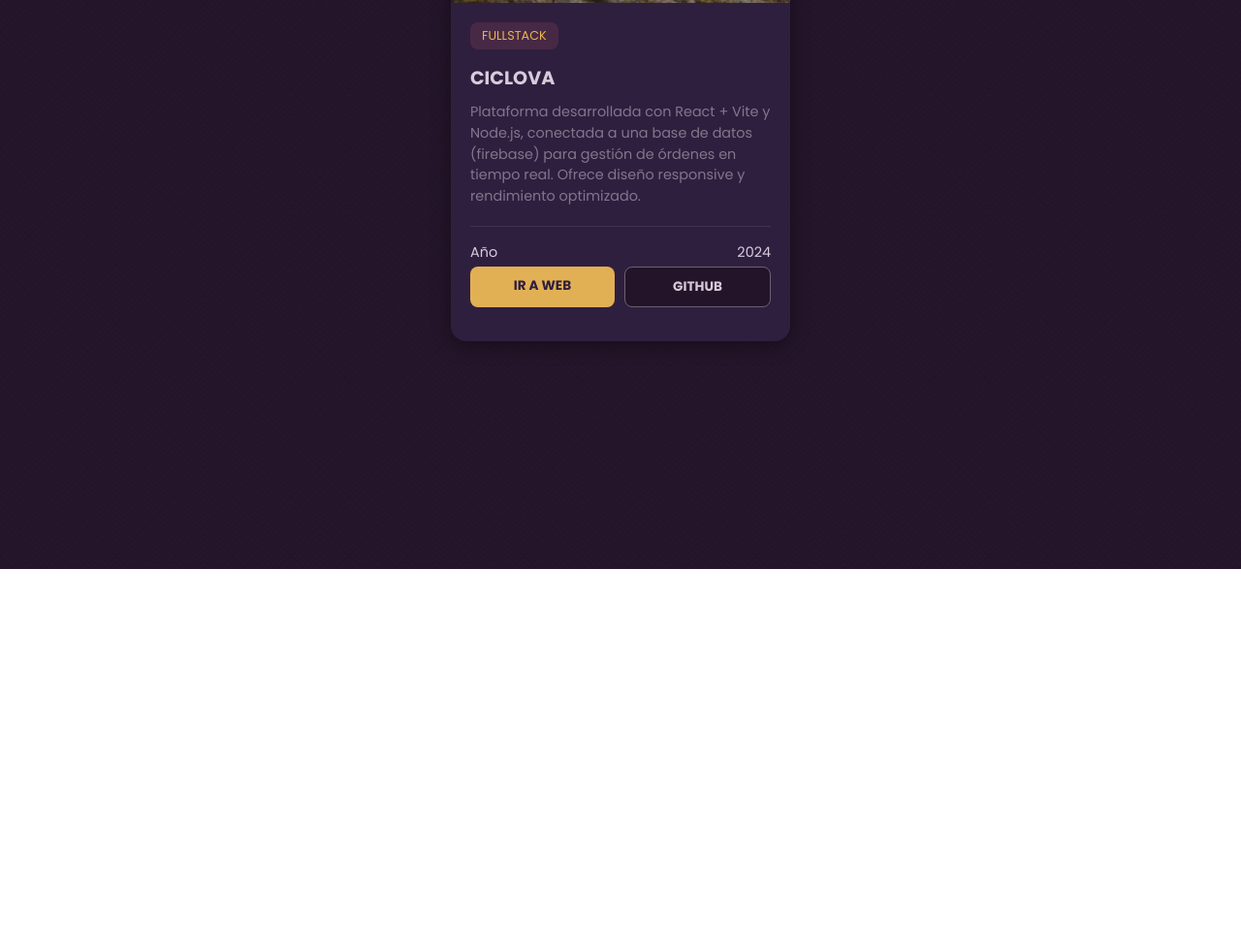
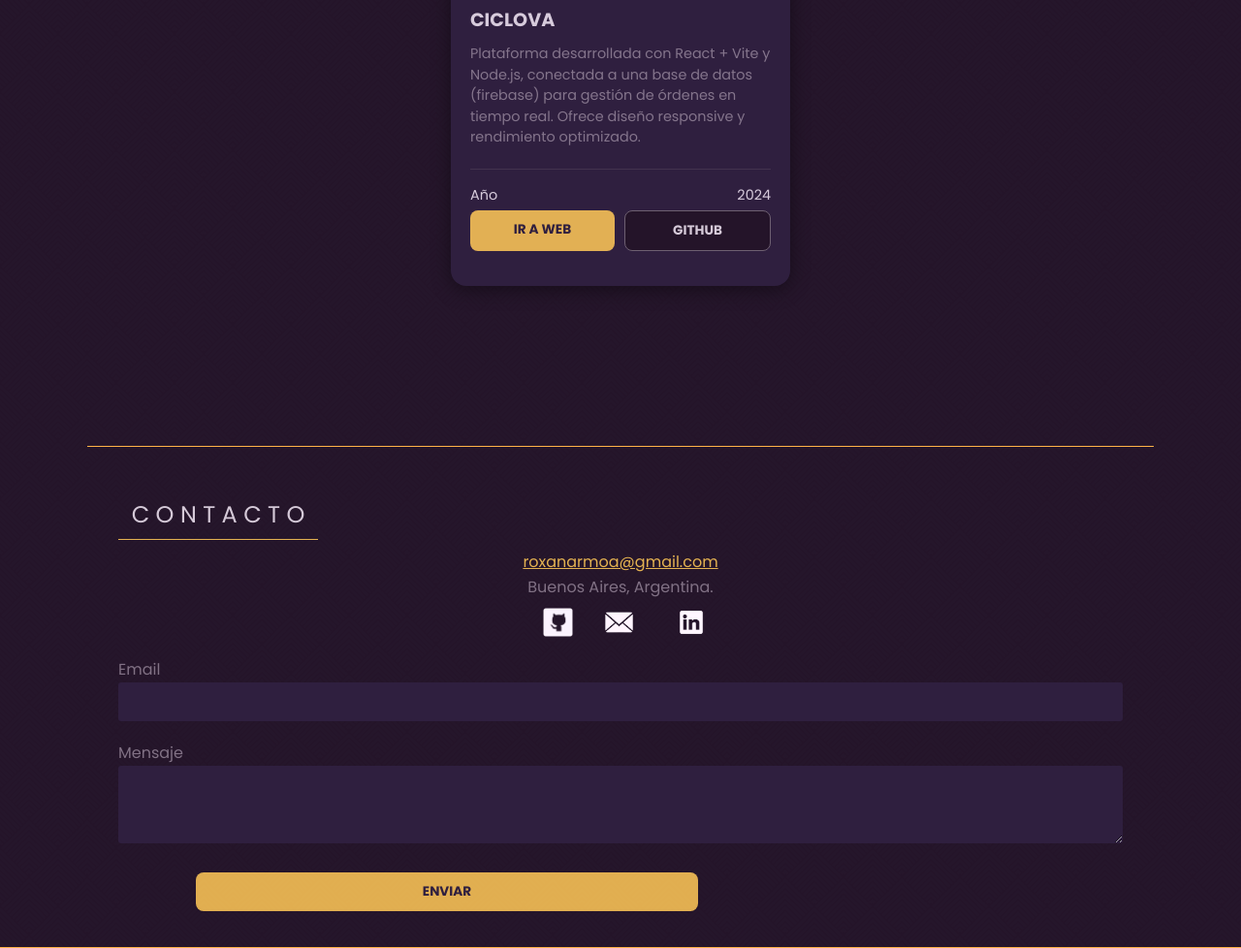
Before and after one commit to Roxanaarmoa/portfolio-Roxana, a plain HTML site: page index.html in a window 1280 px wide. Shown: the part 1284-2262 px from the top of the page at 97% size. Before the commit the page ends 1871 px from the top, so only its background shows below. Drawn offline with Linux system fonts and the light colour scheme; some packages are replaced by stand-ins of ours; a script that the page names is missing.

Commit message:
responsive fix

```diff
--- /dev/null
+++ b/form.js
@@ -0,0 +1,59 @@
+//* Formulario para enviar correos (Gmail)
+
+const form = document.getElementById('contactForm');
+
+form.addEventListener('submit', async (e) => {
+    e.preventDefault();// evita recargar la página
+
+    //Creamos un objeto para guardar los datos
+    const formData = {
+        email:document.getElementById ("email").value,
+        message:document.getElementById("message").value,
+
+    }
+
+    //sweetalert enviando..
+    try {
+        Swal.fire({
+            text: 'Enviando... puede demorar unos minutos',
+            allowOutsideClick: false,
+            didOpen: () => {
+                Swal.showLoading();
+            }
+});
+    //fetch envia o recibe datos, en este caso esta enviado al backendatos del email
+        const response = await fetch("render", {
+            method: "POST",
+            headers: {
+                "Content-Type": "application/json", // Indicamos que enviamos JSON
+                },
+            body: JSON.stringify(formData), // Convertimos los datos a JSON
+        });
+
+    if (response.ok) {
+        // Alerta con SweetAlert si fue exitoso
+
+        Swal.fire({
+        text: 'Enviado correctamente',
+        icon: 'success',
+        confirmButtonText: 'Cerrar'
+    });
+      form.reset(); // limpia el formulario
+    } else {
+        Swal.fire({
+        title: 'Oops...',
+        text: 'Hubo un error al enviar el mensaje.',
+        icon: 'error',
+        confirmButtonText: 'Intentar de nuevo'
+    });
+    }
+    } catch (error) {
+    Swal.fire({
+        title: 'Error de conexión',
+        text: 'No se pudo conectar con el servidor.',
+        icon: 'error',
+        confirmButtonText: 'Cerrar'
+    });
+    console.error(error);
+}
+});
--- a/index.html
+++ b/index.html
@@ -17,12 +17,11 @@
     <main class="main">
         <div class="wrapper">
 
-
             <section class="me">
                 <img class="photo" src="/img/FOTO2.jpg" alt="">
                 <h1>Hola, soy <b class="name">Roxana Armoa</b></h1>
                 <h2>Front-end Developer</h2>
-                <p>Desarrolladora Full Stack junior, con experiencia en Python, Node.js, React y JavaScript. Siempre aprendiendo nuevas tecnologías y mejorando mis habilidades.</p>
+                <p>Desarrolladora junior, aprendiendo nuevas tecnologías y mejorando mis habilidades.</p>
                 <div class="logos-container">
                     <img src="/img/github.png" alt="">
                     <img class="email" src="/img/email.png" alt="">
@@ -36,7 +35,7 @@
                 </a>
             </section>
 
-
+            <!-- projects-->
             <section id="sectionp"  class="proyects">
                 <h3 class="title">P R O Y E C T O S</h3>
 
@@ -67,14 +66,39 @@
 
             </section>
 
+            <!-- contact -->
+            <section class="contact">
 
-            <section class="contact">
+                <h2>C O N T A C T O</h2>
+                <div class="info">
+                    <a href="https://mail.google.com/mail/u/0/#all?compose=new" target="_blank"> roxanarmoa@gmail.com</a>
+                    <p>Buenos Aires, Argentina.</p>
+                </div>
+
+                <div class="logos-container">
+                    <img src="/img/github.png" alt="">
+                    <img class="email" src="/img/email.png" alt="">
+                    <img src="/img/linkedin.png" alt="">
+                </div>
+
+                <!-- form c/ Nodemailer-->
+                <form class="form" id="contactForm">
+                    <label for="email"><p>Email</p> </label>
+                    <input class="bar" type="text" name="email" id="email" required>
+
+                    <label class="mensaje" for="mensaje"><p>Mensaje</p></label>
+                    <textarea class="bar" name="message" id="message" cols="40" rows="3" required></textarea>
+
+                    <button class="button" type="submit" id="enviarBtn">ENVIAR</button>
+                </form>
 
             </section>
 
 
         </div>
     </main>
-    <footer></footer>
+    <!-- scripts-->
+    <script type="module" src="form.js"></script>
+    <script src="https://cdn.jsdelivr.net/npm/sweetalert2@11"></script>
 </body>
 </html>
--- a/style.css
+++ b/style.css
@@ -1,18 +1,18 @@
 *{
     margin: 0;
-    padding: 0;
+    padding-bottom: 0.5px ;
     font-family: 'Poppins', sans-serif;
-}
-hmtl{
     scroll-behavior: smooth;
+}html{
+    background-color: #ffb347;
 }
 .wrapper {
-  max-width: 1100px; /* ancho máximo en pantallas grandes */
-  margin: 0 auto;    /* centra horizontalmente */
-  padding: 0 20px;   /* espacio interno para pantallas chicas */
+    max-width: 1100px; /* ancho máximo en pantallas grandes */
+    margin: 0 auto;
 }
 
-/* main */
+
+/*              MAIN              */
 .main{
 
     background-color: #241429;
@@ -23,6 +23,8 @@ section {
     max-width: 1100px;
     margin: 0 auto;
     padding: 2.8rem 2rem;
+    padding-bottom: 0.5px;
+
 }
 
 .me{
@@ -43,7 +45,6 @@ section {
     padding: 0 1rem;
     color: #6e6071;
 }
-
 .name{
     color: #8d3f82;
 }.photo{
@@ -59,6 +60,7 @@ section {
     justify-content: center;
     align-items: center;
     padding-top: 0.5rem;
+    padding-left: 20px;
 }.logos-container img{
     height: 1.9rem;
     object-fit: cover; /* recorta y mantiene proporción */
@@ -87,7 +89,9 @@ section {
     }
 }
 
-/* proyects*/
+
+
+/*         PROJECTS          */
 
 .title {
     border-bottom: 1px solid #ffc857e0;
@@ -194,7 +198,66 @@ section {
 }
 
 
-/* escritorio*/
+/*                ABOUT                 */
+.contact{
+    border-top: 1px solid #ffb347;
+    margin-top: 4rem;
+}
+.contact h2{
+    border-bottom: 1px solid #ffc857e0;
+    padding: 0.5rem;
+    width: 190px;
+    text-align: center;
+    color: #fdf2ffd1;
+    font-weight: 500;
+    font-size: 1.5rem;
+}
+
+.info{
+    display: flex;
+    flex-direction: column;
+    align-items: center;
+    padding-top: 10px;
+}.info p{
+    color: #b2a3b5a6;
+}.info a{
+    color: #ffc857e0;
+}
+
+/*form*/
+.form{
+    display: flex;
+    flex-direction: column;
+    padding-bottom: 65px;
+}.form p{
+    color: #b2a3b5a6;
+    padding-top: 20px;
+}
+.bar{
+    background-color: #2f1f3f;
+    color: #fdf2ff9a;
+    border-style: none;
+    border-radius: 3px;
+    padding: 10px;
+}
+.button{
+    position: relative;
+    top: 30px;
+    left: 80px;
+    width: 50%;
+    background-color: #ffc857dc;
+    color: #2f1f3f;
+    border-style: none;
+    padding: 10px;
+    border-radius: 8px;
+    font-size: 0.85rem;
+    font-weight: bold;
+    text-decoration: none;
+    transition: 0.3s;
+}
+
+
+/*          escritorio           */
 @media (min-width: 1024px) {
     .me p {
     width: 50%;
@@ -205,15 +268,22 @@ section {
 }
 }
 
-/* móvil */
+/*            móvil             */
 @media (max-width: 600px) {
 
     /*proyectos*/
     .title{
-        margin-inline: 40px;
+        margin-inline: 60px;
     }
     .buttons {
     flex-direction: column;
     }
 
+    /* contacto*/
+
+    .contact h2{
+        margin-inline: 60px;
+    }
+
+
 }
```
